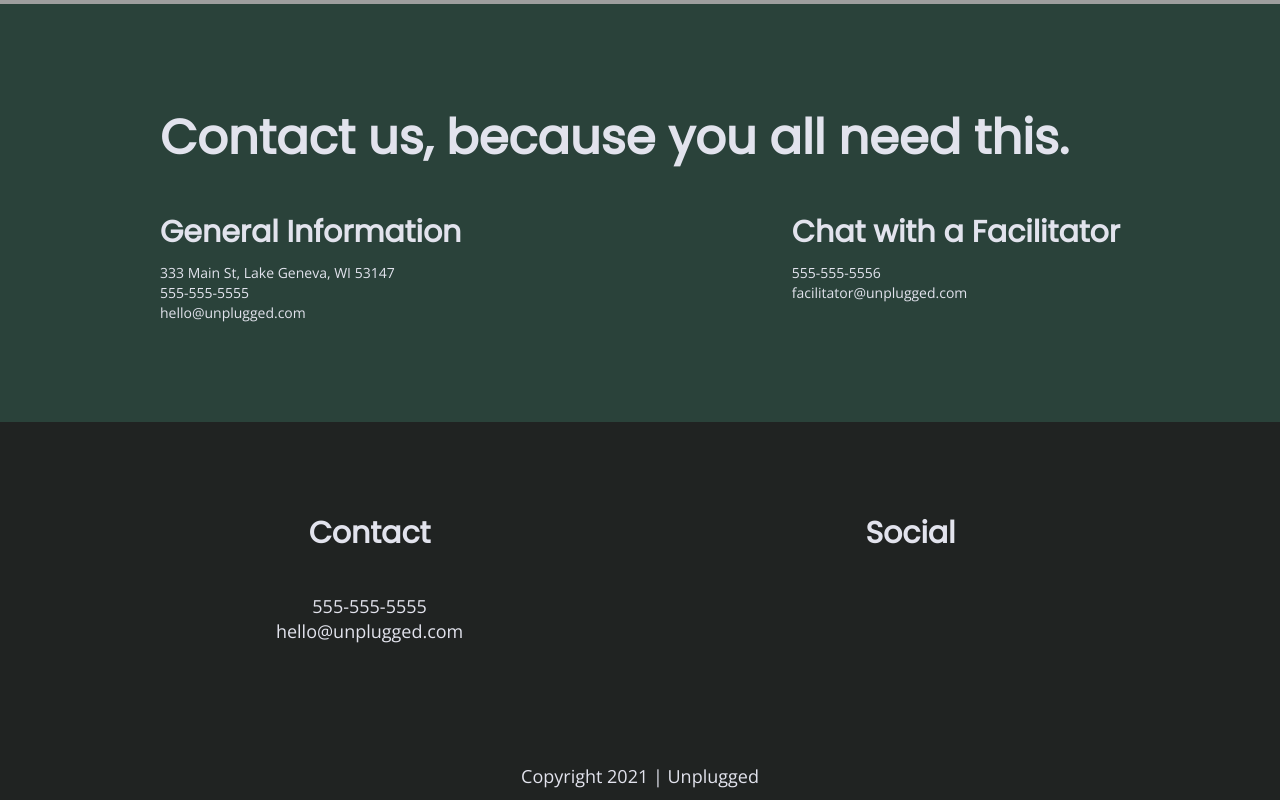
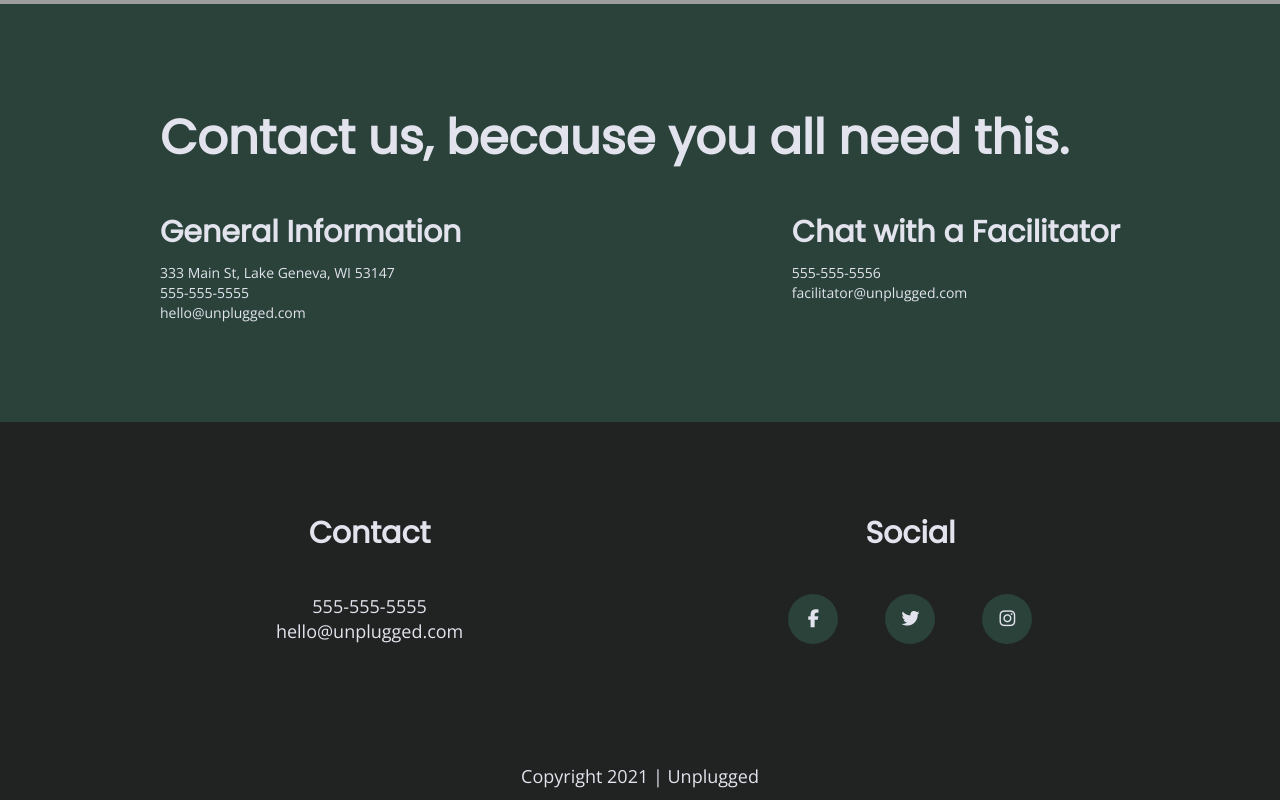
Before and after one commit to heidi37/unplugged-retreat, a website: page about/index.html in a window 1280 px wide. Shown: the part 960-1760 px from the top of the page. Drawn offline with nearby package versions, Linux system fonts and the light colour scheme; grey boxes are pictures that could not be loaded.

Commit message:
added social icons

```diff
--- a/about/index.html
+++ b/about/index.html
@@ -104,9 +104,9 @@
         <div class="social">
           <h4>Social</h4>
           <div class="social-icons">
-            <p><a href="https://facebook.com/yoursite" target="_blank"></a></p>
-            <p><a href="https://twitter.com/yoursite" target="_blank"></a></p>
-            <p><a href="https://instagram.com/yoursite" target="_blank"></a></p>
+            <p><a href="https://facebook.com/yoursite" target="_blank"><i class="fab fa-facebook-f"></i></a></p>
+            <p><a href="https://twitter.com/yoursite" target="_blank"><i class="fab fa-twitter"></i></a></p>
+            <p><a href="https://instagram.com/yoursite" target="_blank"><i class="fab fa-instagram"></i></a></p>
           </div> <!-- social-icons end -->
         </div> <!-- social end -->
       </div> <!-- footer content end -->
--- a/css/main.css
+++ b/css/main.css
@@ -275,10 +275,15 @@ footer .social-icons {
   align-items: center;
 }
 
+
 footer .social-icons p {
   display: flex;
   justify-content: center;
   align-items: center;
+  background-color: #2a423a;
+  width: 50px;
+  height: 50px;
+  border-radius: 50%;
 }
 
 footer .copyright {
```
Also changed, not shown: faq/index.html (+3 -3 lines), index.html (+3 -3 lines).
